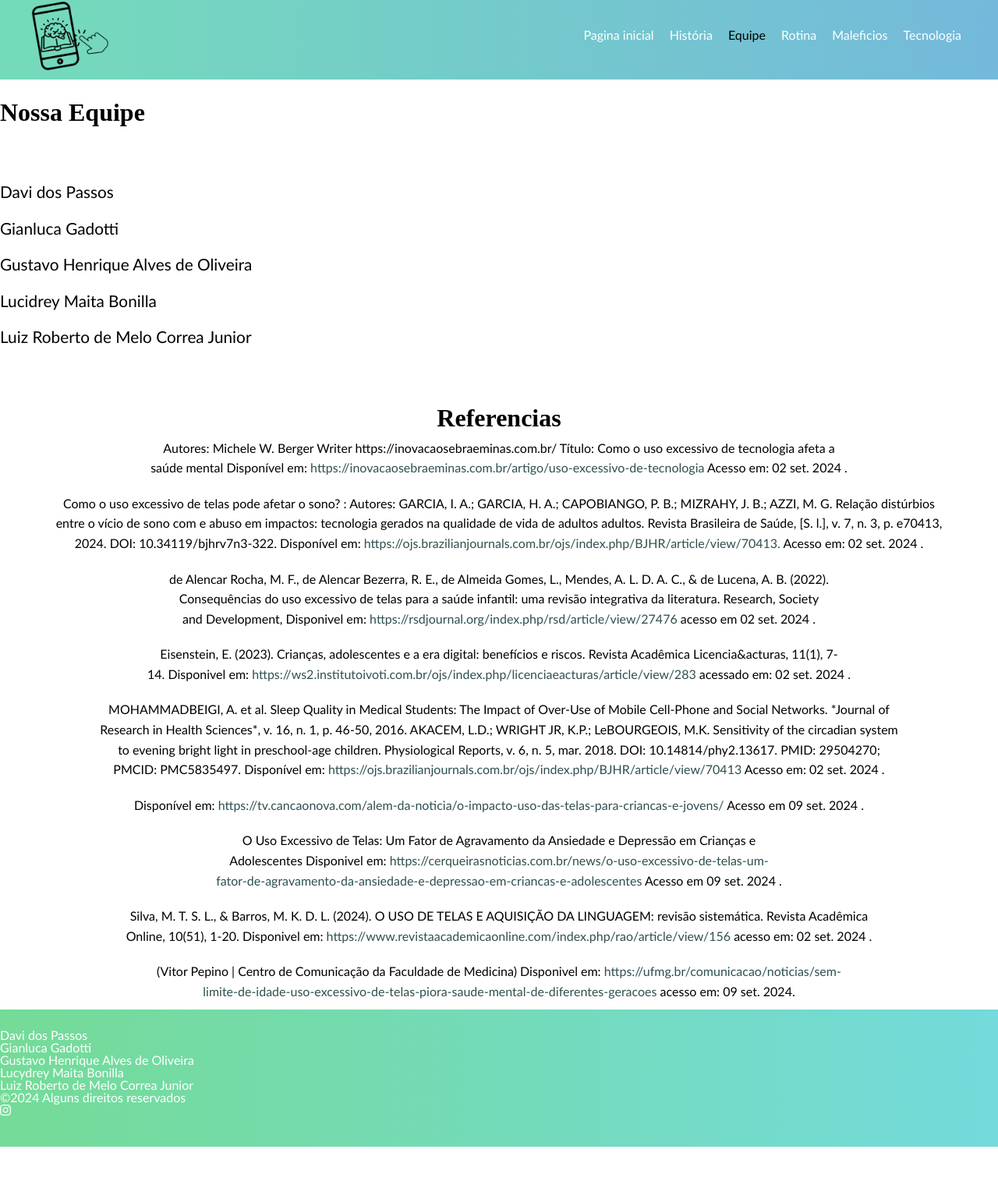
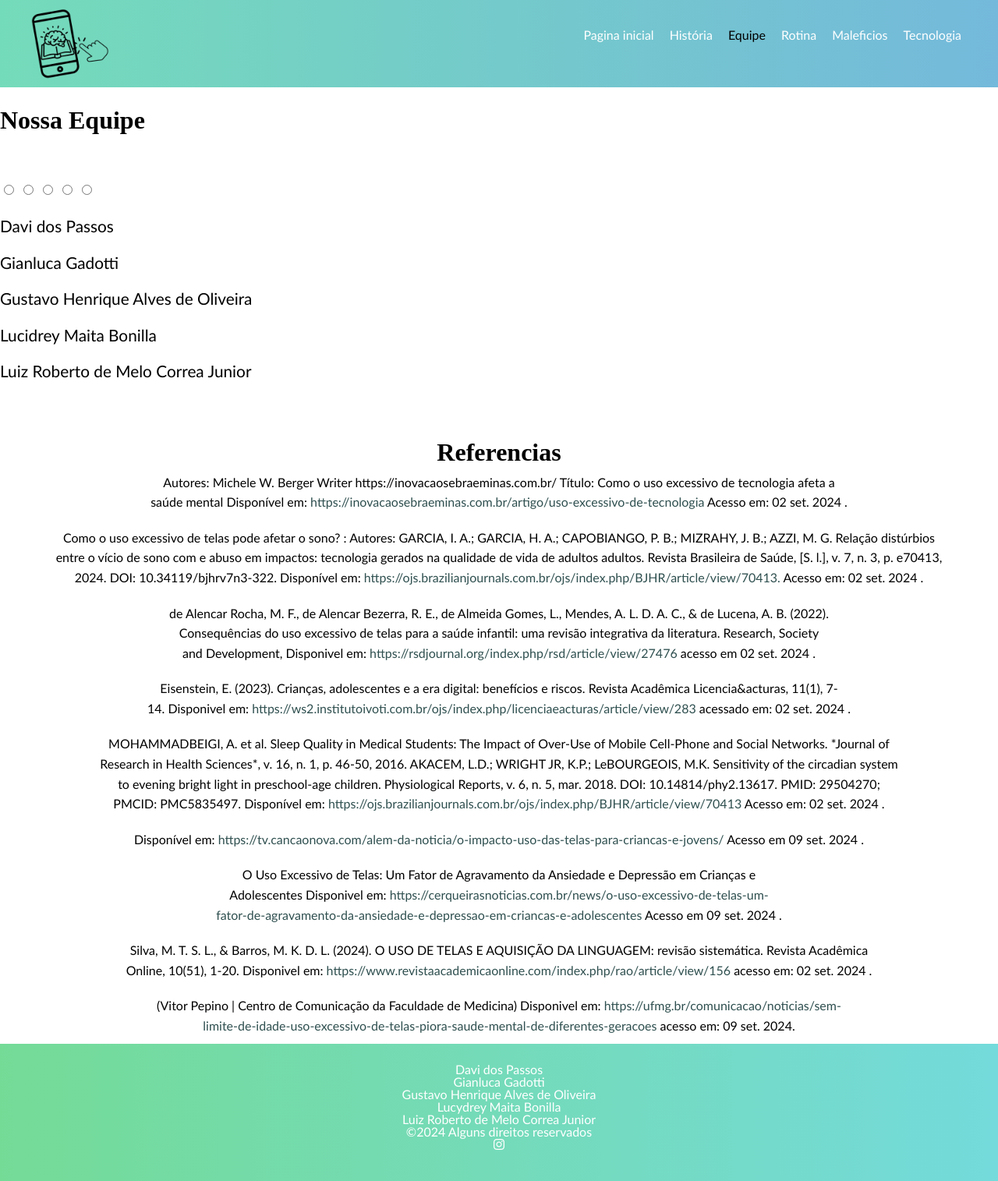
Before and after one commit to GustavoAlvHnr/Uso-Equilibrado-De-Telas, a plain HTML site: page Equipe.html in a window 1280 px wide. Shown: the whole page at 78% size. Before the commit the page ends 1471 px from the top, so only its background shows below. Drawn offline with Linux system fonts and the light colour scheme.

Commit message:
trabalho da madrugada ta feito

```diff
--- a/Css/Style.css
+++ b/Css/Style.css
@@ -133,9 +133,12 @@ main{
 /*///////////////////////////
             Header
 ///////////////////////////*/
-
+header div.burro{
+    margin-top: 10px;
+}
 header nav ul li.cor{
     color:black;
+
 }
 #cor{
     color: black;
@@ -155,6 +158,7 @@ header nav ul{
 }
 header nav ul li{
     padding: 0px 10px 10px 10px;
+
 }
 
 
@@ -171,6 +175,8 @@ main h1.grande1{
     padding: 20px 0;
     font-family: 'Times New Roman', Times, serif;
     font-weight: bold;
+    padding-top: 60px;
+    padding-bottom: 45px;
     border-bottom: none;
 }
 main h1{
@@ -185,8 +191,9 @@ main h1{
 }
 main P{
     text-align: center;
-    padding: 0 50px;
+    padding: 30px 0;
     margin-bottom: 30px;
+    margin: 0 20% 0 20%;
 
 }
 main div{
--- a/Css/equipe.css
+++ b/Css/equipe.css
@@ -62,7 +62,9 @@ html{
 /*///////////////////////////
             Header
 ///////////////////////////*/
-
+header div.burro{
+    margin-top: 10px;
+}
 header nav ul li.cor{
     color:black;
 }
@@ -209,7 +211,7 @@ section.referencia ul li{
 ///////////////////////////*/
 footer{
     padding: 2vw 0 3vw 0;
-    text-align: left;
+    text-align: center;
     background-image: linear-gradient(to left, #74dadb, #74db97);
     color: #ffffff;
     border-color: #ffffff;
--- a/Css/historia.css
+++ b/Css/historia.css
@@ -62,6 +62,9 @@ html{
 /*///////////////////////////
             Header
 ///////////////////////////*/
+header div.burro{
+    margin-top: 10px;
+}
 
 header nav ul li.cor{
     color:black;
@@ -191,7 +194,7 @@ section.Historia p{
 ///////////////////////////*/
 footer{
     padding: 2vw 0 3vw 0;
-    text-align: left;
+    text-align: center;
     background-image: linear-gradient(to left, #74dadb, #74db97);
     color: #ffffff;
     border-color: #ffffff;
--- a/Css/maleficios.css
+++ b/Css/maleficios.css
@@ -62,7 +62,9 @@ html{
 /*///////////////////////////
             Header
 ///////////////////////////*/
-
+header div.burro{
+    margin-top: 10px;
+}
 header nav ul li.cor{
     color:black;
 }
@@ -166,6 +168,7 @@ div.banner{
 section div.par1 {
    text-align: left;
    margin: 2vw 7vw 2vw 7vw;
+   padding-top: 3vw;
 }
 section div.par1 h1{
    font-size: 3rem;
@@ -193,8 +196,9 @@ section div.par1 div.alt img{
             par2
 ///////////////////////////*/
 section div.par2{
-    text-align: right;
+    text-align: left;
     margin: 2vw 10vw 2vw 10vw;
+
 }
 section div.par2 h2{
     font-size: 2rem;
--- a/Css/rotina.css
+++ b/Css/rotina.css
@@ -73,7 +73,9 @@ main{
 /*///////////////////////////////////////////////////////////////////////
                                     HEADER
 ///////////////////////////////////////////////////////////////////////*/
-
+header div.burro{
+    margin-top: 10px;
+}
 header nav ul li.cor{
     color:black;
 }
--- a/Css/tecnologia.css
+++ b/Css/tecnologia.css
@@ -63,6 +63,9 @@ html{
 /*///////////////////////////
             Header
 ///////////////////////////*/
+header div.burro{
+    margin-top: 10px;
+}
 
 header nav ul li.cor{
     color:black;
@@ -74,7 +77,7 @@ header{
     background-image: linear-gradient(to right, #74dbba, #74b9db);
     display: flex;
     justify-content: space-between;
-    border-radius: 0 10px 0 10px;
+
 }
 header nav{
     display: flex;
@@ -173,6 +176,8 @@ section.s5 h1 {
     margin: 25px;
     font-weight: bold;
     font-family: 'Times New Roman', Times, serif;
+    margin: 5vw;
+
 }
 section.s5 {
     text-align: center;
@@ -182,6 +187,7 @@ section.s5 {
 }
 section.s5 p.p9{
     font-size: 1.4rem;
+    margin-bottom: 4vw;
 }
 section.s5 div.imgtext{
     display: flex;
@@ -189,12 +195,15 @@ section.s5 div.imgtext{
     margin-left: 300px;
     margin-bottom: 20px;
     margin-top: 20px;
+    font-size: 1.5rem;
+    text-wrap: pretty;
 
 }
 section.s5 div.p1 p{
-    margin-left: 20px;
+    margin-left: 40px;
     margin-bottom: 10px;
-    text-align: left,;
+    text-align: left;
+    gap: 20px;
 }
 main h4{
     text-align: center;
@@ -212,13 +221,16 @@ main section.s0 div.por{
 main section.s0 ul li{
     padding-bottom: 20px;
     font-size: 25px;
+
 }
 
 main section.s0 div.por img{
     font-size: 50px;
 
 }
-
+p::first-letter{
+    padding-left: 1.5rem;
+}
 /*///////////////////////////
             Footer
 ///////////////////////////*/
--- a/Equipe.html
+++ b/Equipe.html
@@ -9,7 +9,7 @@
 </head>
 <body>
     <header>
-        <div>
+        <div class="burro">
             <a href="index.html"><img src="SRC/Logo-removebg-preview.png"" alt="Logo UET" width="100"></a>
         </div>
          <div class="aba">
@@ -30,6 +30,22 @@
     <h1>
         Nossa Equipe
     </h1>
+        <div class="image">
+            <div class="slide">
+                <input type="radio" name="radio-pt" id="radio1">
+                <input type="radio" name="radio-pt" id="radio2">
+                <input type="radio" name="radio-pt" id="radio3">
+                <input type="radio" name="radio-pt" id="radio4">
+                <input type="radio" name="radio-pt" id="radio5">
+
+                <div class="slide nino1">
+                    <img src="" alt="">
+
+                </div>
+            </div>
+
+
+        </div>
         <ul>
             <li>
                 Davi dos Passos
```
Also changed, not shown: Historia.html (+1 -1 lines), index.html (+4 -3 lines), maleficios.html (+1 -1 lines), rotina.html (+4 -2 lines), tecnologia.html (+5 -3 lines).
